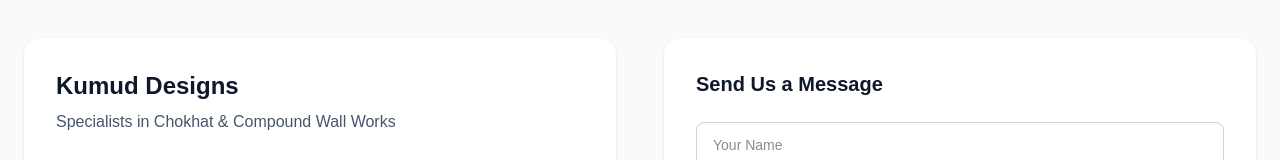
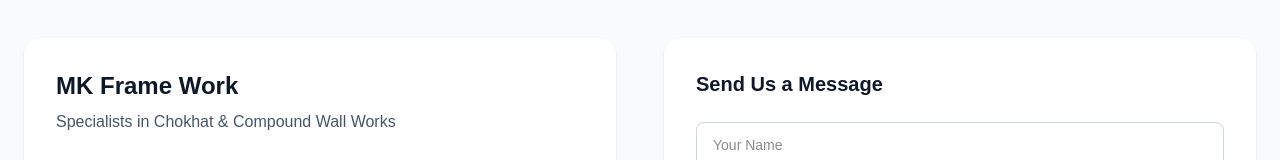
Before and after one commit to GoingOnLoardShiva/kumudkakurepo, a Next.js app in the folder kumudstore/: page /contact in a window 1280 px wide. Shown: the part 298-458 px from the top of the page. Built offline with nearby package versions, Linux system fonts and the light colour scheme.

Commit message:
update the or

```diff
--- a/kumudstore/src/app/contact/page.js
+++ b/kumudstore/src/app/contact/page.js
@@ -28,7 +28,7 @@
           {/* LEFT: CONTACT INFO */}
           <div className="rounded-2xl bg-white p-8 shadow-sm">
             <h2 className="text-2xl font-semibold text-slate-900">
-              Kumud Designs
+              MK Frame Work
             </h2>
             <p className="mt-2 text-slate-600">
               Specialists in Chokhat & Compound Wall Works
@@ -53,7 +53,7 @@
               <div className="flex items-center gap-4">
                 <MdEmail className="text-xl text-slate-900" />
                 <a
-                  href="mailto:contact@kumuddesigns.com"
+                  href="mailto:contact@mkframework@gmail.com"
                   className="hover:underline"
                 >
                   contact@kumuddesigns.com
```
